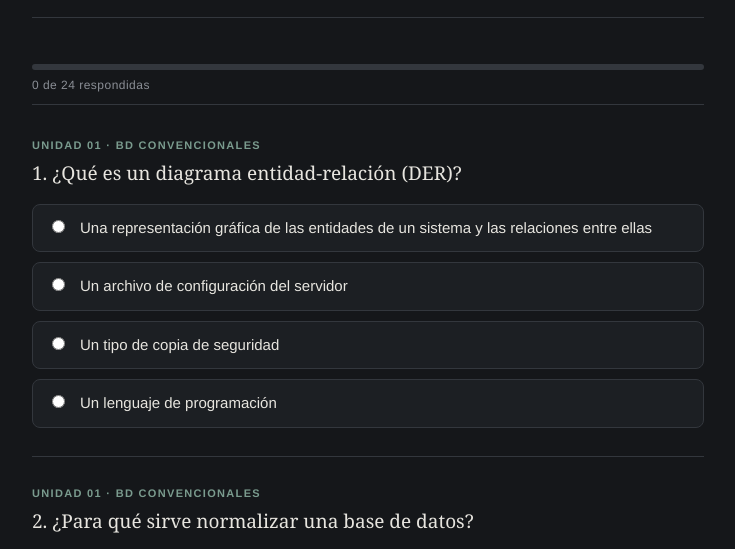
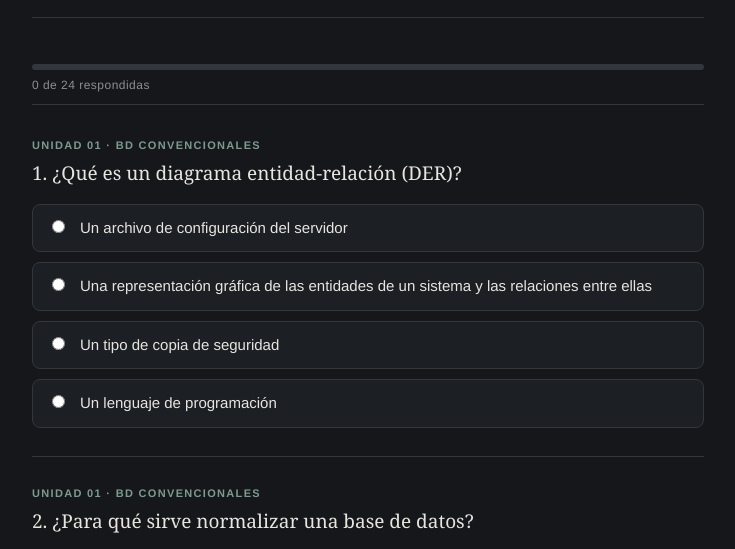
Before and after one commit to fjlesme/bd2, a plain HTML site: page index.html in a window 1280 px wide. Shown: the part 195-744 px from the top of the page, without its empty margins (272-1007 px from the left). Drawn offline with Linux system fonts and the light colour scheme.

Commit message:
Update index.html

```diff
--- a/index.html
+++ b/index.html
@@ -168,7 +168,7 @@
 <script>
 // Pegá acá la URL de tu Google Apps Script publicado (ver instrucciones del README).
 // Mientras diga "PEGAR_URL_AQUI", los resultados NO se envían a ningún lado, solo se muestran en pantalla.
-const SHEET_ENDPOINT = "https://script.google.com/macros/s/AKfycbxI0sgEJBc4RJ2M_rARku78hfge_Uttkv_ciwL_krdDvVIqqynjckhirbFcN4creg45NA/exec";
+const SHEET_ENDPOINT = "https://script.google.com/macros/s/AKfycbzYv5c_Hpx5O4SCl01O4LlusQw6_hlBtBRH6ec0X3_-zpdxwwAVvDHlH4RvqytRR6anTQ/exec";
 
 const QUESTIONS = [
   // Unidad 01: Modelos de Base de Datos Convencionales
@@ -176,34 +176,34 @@ const QUESTIONS = [
     unit: "Unidad 01 · BD Convencionales",
     q: "¿Qué es un diagrama entidad-relación (DER)?",
     options: [
+      "Un archivo de configuración del servidor",
       "Una representación gráfica de las entidades de un sistema y las relaciones entre ellas",
-      "Un archivo de configuración del servidor",
       "Un tipo de copia de seguridad",
       "Un lenguaje de programación"
     ],
-    correct: 0
+    correct: 1
   },
   {
     unit: "Unidad 01 · BD Convencionales",
     q: "¿Para qué sirve normalizar una base de datos?",
     options: [
       "Para hacerla más lenta",
+      "Para borrar todas las tablas",
       "Para reducir la redundancia y evitar datos duplicados o inconsistentes",
-      "Para borrar todas las tablas",
       "Para convertirla en una base de datos NoSQL"
     ],
-    correct: 1
+    correct: 2
   },
   {
     unit: "Unidad 01 · BD Convencionales",
     q: "¿Qué es una dependencia funcional entre dos atributos?",
     options: [
-      "Que el valor de un atributo determina el valor de otro",
       "Que dos atributos nunca pueden estar en la misma tabla",
       "Que un atributo depende de la velocidad de internet",
-      "Que ambos atributos deben tener el mismo nombre"
+      "Que ambos atributos deben tener el mismo nombre",
+      "Que el valor de un atributo determina el valor de otro"
     ],
-    correct: 0
+    correct: 3
   },
 
   // Unidad 02: Modelos de BD Orientados a Objetos
@@ -211,34 +211,34 @@ const QUESTIONS = [
     unit: "Unidad 02 · BD Orientadas a Objetos",
     q: "¿Qué combina un modelo orientado a objetos que el modelo relacional tradicional no combina de la misma forma?",
     options: [
+      "Solamente tablas",
       "Datos y comportamiento (métodos) en una misma unidad",
-      "Solamente tablas",
       "Solamente índices",
       "Solamente copias de seguridad"
     ],
-    correct: 0
+    correct: 1
   },
   {
     unit: "Unidad 02 · BD Orientadas a Objetos",
     q: "¿Qué es una clase en el paradigma orientado a objetos?",
     options: [
-      "Una plantilla que define atributos y comportamientos comunes para un conjunto de objetos",
       "Una copia de seguridad automática",
       "Un tipo de índice",
+      "Una plantilla que define atributos y comportamientos comunes para un conjunto de objetos",
       "Un usuario con permisos de administrador"
     ],
-    correct: 0
+    correct: 2
   },
   {
     unit: "Unidad 02 · BD Orientadas a Objetos",
     q: "¿Para qué se usa el ODL (lenguaje de definición de datos orientado a objetos)?",
     options: [
-      "Para definir la estructura de los objetos de la base de datos",
       "Para hacer copias de seguridad",
       "Para eliminar usuarios",
-      "Para transformar archivos XML"
+      "Para transformar archivos XML",
+      "Para definir la estructura de los objetos de la base de datos"
     ],
-    correct: 0
+    correct: 3
   },
 
   // Unidad 03: Base de Datos Relacionales Extendido
@@ -246,34 +246,34 @@ const QUESTIONS = [
     unit: "Unidad 03 · BD Relacional Extendida",
     q: "¿Qué es el DERE (diagrama entidad-relación extendido)?",
     options: [
+      "Un tipo de copia de seguridad",
       "Una herramienta para modelar conceptos más complejos como generalización y agregación",
-      "Un tipo de copia de seguridad",
       "Un lenguaje de consulta NoSQL",
       "Un protocolo de red"
     ],
-    correct: 0
+    correct: 1
   },
   {
     unit: "Unidad 03 · BD Relacional Extendida",
     q: "¿Qué representa la generalización en el modelo entidad-relación extendido?",
     options: [
-      "Que entidades más específicas heredan atributos de una entidad más general",
       "Que se elimina una tabla completa",
       "Que se combinan dos bases de datos distintas",
+      "Que entidades más específicas heredan atributos de una entidad más general",
       "Que se crea un nuevo índice hash"
     ],
-    correct: 0
+    correct: 2
   },
   {
     unit: "Unidad 03 · BD Relacional Extendida",
     q: "¿Qué es la agregación en el diseño conceptual extendido?",
     options: [
-      "Tratar una relación entre entidades como si fuera una entidad, para poder vincularla con otras",
       "Borrar atributos que no se usan",
       "Duplicar una tabla para tener una copia",
-      "Un tipo de consulta SQL básica"
+      "Un tipo de consulta SQL básica",
+      "Tratar una relación entre entidades como si fuera una entidad, para poder vincularla con otras"
     ],
-    correct: 0
+    correct: 3
   },
 
   // Unidad 04: Conceptos Avanzados
@@ -281,34 +281,34 @@ const QUESTIONS = [
     unit: "Unidad 04 · Conceptos Avanzados",
     q: "¿Para qué se utiliza un índice en una base de datos?",
     options: [
+      "Para borrar datos automáticamente",
       "Para acelerar la búsqueda de datos",
-      "Para borrar datos automáticamente",
       "Para crear usuarios nuevos",
       "Para traducir la base de datos a otro idioma"
     ],
-    correct: 0
+    correct: 1
   },
   {
     unit: "Unidad 04 · Conceptos Avanzados",
     q: "¿Qué diferencia hay entre un índice ordenado y uno asociativo (hash)?",
     options: [
-      "El ordenado mantiene los datos en secuencia; el hash usa una función para acceder directo por clave",
       "No hay ninguna diferencia entre ellos",
       "El hash solo funciona en bases de datos XML",
-      "El ordenado no permite hacer ninguna búsqueda"
+      "El ordenado no permite hacer ninguna búsqueda",
+      "El ordenado mantiene los datos en secuencia; el hash usa una función para acceder directo por clave"
     ],
-    correct: 0
+    correct: 3
   },
   {
     unit: "Unidad 04 · Conceptos Avanzados",
     q: "¿Por qué es importante definir autorizaciones (permisos) sobre una base de datos?",
     options: [
+      "Para que la base de datos ocupe menos espacio",
       "Para controlar qué usuarios pueden ver o modificar cada parte de los datos",
-      "Para que la base de datos ocupe menos espacio",
       "Para eliminar la necesidad de hacer copias de seguridad",
       "Para acelerar automáticamente todas las consultas"
     ],
-    correct: 0
+    correct: 1
   },
 
   // Unidad 05: Mapeo Objeto Relacional
@@ -316,34 +316,34 @@ const QUESTIONS = [
     unit: "Unidad 05 · Mapeo Objeto-Relacional",
     q: "¿Para qué sirve una herramienta de mapeo objeto-relacional (ORM) como Hibernate?",
     options: [
-      "Para conectar el modelo orientado a objetos de una aplicación con el modelo relacional de la base de datos",
       "Para instalar el motor de base de datos",
       "Para crear diagramas XML",
+      "Para conectar el modelo orientado a objetos de una aplicación con el modelo relacional de la base de datos",
       "Para hacer copias de seguridad automáticas"
     ],
-    correct: 0
+    correct: 2
   },
   {
     unit: "Unidad 05 · Mapeo Objeto-Relacional",
     q: "¿Qué es HQL?",
     options: [
-      "Un lenguaje de consulta orientado a objetos, parecido a SQL, usado en Hibernate",
       "Un protocolo de red",
       "Un formato de imagen",
-      "Un tipo de índice hash"
+      "Un tipo de índice hash",
+      "Un lenguaje de consulta orientado a objetos, parecido a SQL, usado en Hibernate"
     ],
-    correct: 0
+    correct: 3
   },
   {
     unit: "Unidad 05 · Mapeo Objeto-Relacional",
     q: "En el mapeo objeto-relacional, ¿con qué se corresponde típicamente una clase de la aplicación?",
     options: [
+      "Con un archivo de video",
       "Con una tabla de la base de datos",
-      "Con un archivo de video",
       "Con una copia de seguridad",
       "Con un usuario del sistema"
     ],
-    correct: 0
+    correct: 1
   },
 
   // Unidad 06: Bases de Datos XML
@@ -351,34 +351,34 @@ const QUESTIONS = [
     unit: "Unidad 06 · Bases de Datos XML",
     q: "¿Para qué se usa XPath?",
     options: [
-      "Para navegar y ubicar partes específicas dentro de un documento XML",
       "Para transformar el XML en una imagen",
       "Para hacer copias de seguridad",
+      "Para navegar y ubicar partes específicas dentro de un documento XML",
       "Para crear usuarios"
     ],
-    correct: 0
+    correct: 2
   },
   {
     unit: "Unidad 06 · Bases de Datos XML",
     q: "¿Para qué se usa XSLT?",
     options: [
-      "Para transformar un documento XML en otro formato o estructura",
       "Para eliminar un documento XML",
       "Para crear índices hash",
-      "Para definir usuarios y permisos"
+      "Para definir usuarios y permisos",
+      "Para transformar un documento XML en otro formato o estructura"
     ],
-    correct: 0
+    correct: 3
   },
   {
     unit: "Unidad 06 · Bases de Datos XML",
     q: "¿Para qué sirve XQuery?",
     options: [
+      "Para darle color a un documento XML",
       "Para hacer consultas sobre datos almacenados en documentos XML",
-      "Para darle color a un documento XML",
       "Para comprimir archivos",
       "Para instalar un servidor"
     ],
-    correct: 0
+    correct: 1
   },
 
   // Unidad 07: Bases de Datos NoSQL
@@ -386,34 +386,34 @@ const QUESTIONS = [
     unit: "Unidad 07 · Bases de Datos NoSQL",
     q: "¿Qué característica es típica de las bases de datos NoSQL?",
     options: [
-      "Mayor flexibilidad de esquema en comparación con las bases de datos relacionales",
       "Un esquema fijo que nunca puede cambiar",
       "Solo pueden usarse en una computadora",
+      "Mayor flexibilidad de esquema en comparación con las bases de datos relacionales",
       "No permiten guardar texto"
     ],
-    correct: 0
+    correct: 2
   },
   {
     unit: "Unidad 07 · Bases de Datos NoSQL",
     q: "¿Qué significa que una base de datos escale 'horizontalmente'?",
     options: [
+      "Que se agranda la pantalla del monitor",
       "Que se agregan más servidores o nodos para repartir la carga y los datos",
-      "Que se agranda la pantalla del monitor",
       "Que se borran datos para ganar espacio",
       "Que se reduce la cantidad de usuarios"
     ],
-    correct: 0
+    correct: 1
   },
   {
     unit: "Unidad 07 · Bases de Datos NoSQL",
     q: "¿En qué caso suele convenir más usar una base de datos NoSQL?",
     options: [
-      "Cuando se manejan grandes volúmenes de datos con necesidad de alta escalabilidad",
       "Cuando los datos nunca van a crecer",
       "Cuando se necesita una única tabla pequeña",
-      "Cuando no se necesita guardar ningún dato"
+      "Cuando no se necesita guardar ningún dato",
+      "Cuando se manejan grandes volúmenes de datos con necesidad de alta escalabilidad"
     ],
-    correct: 0
+    correct: 3
   },
 
   // Unidad 08: Administración de Base de Datos
@@ -421,34 +421,34 @@ const QUESTIONS = [
     unit: "Unidad 08 · Administración de BD",
     q: "¿Por qué es importante asignar roles y privilegios a los usuarios de una base de datos?",
     options: [
+      "Para que todos tengan acceso total sin restricciones",
       "Para controlar qué acciones puede hacer cada usuario y proteger la seguridad de los datos",
-      "Para que todos tengan acceso total sin restricciones",
       "Para que la base de datos sea más pequeña",
       "Para acelerar las consultas automáticamente"
     ],
-    correct: 0
+    correct: 1
   },
   {
     unit: "Unidad 08 · Administración de BD",
     q: "¿Para qué sirven las copias de seguridad de una base de datos?",
     options: [
-      "Para poder recuperar la información en caso de fallas o pérdida de datos",
       "Para hacer las consultas más rápidas",
       "Para eliminar usuarios duplicados",
-      "Para reemplazar la necesidad de definir permisos"
+      "Para reemplazar la necesidad de definir permisos",
+      "Para poder recuperar la información en caso de fallas o pérdida de datos"
     ],
-    correct: 0
+    correct: 3
   },
   {
     unit: "Unidad 08 · Administración de BD",
     q: "Al planificar una base de datos, ¿qué se evalúa en la etapa de 'evaluación de hardware'?",
     options: [
+      "El color del servidor",
       "Los recursos necesarios (procesamiento, memoria, almacenamiento) para soportar la base de datos",
-      "El color del servidor",
       "El lenguaje de programación de la interfaz gráfica",
       "La cantidad de preguntas del test"
     ],
-    correct: 0
+    correct: 1
   }
 ];
 
```
